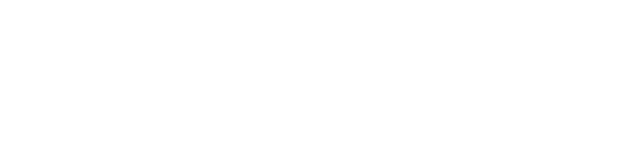
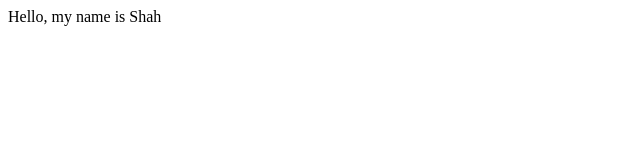
Before and after one commit to kaiser-shah/portfolio-project, a website: page index.html in a window 1280 px wide. Shown: the whole page, without its empty margins (0-640 px from the left). Drawn offline with Linux system fonts and the light colour scheme.

Commit message:
Add intro text

```diff
--- a/index.html
+++ b/index.html
@@ -8,6 +8,7 @@
   </head>
 
   <body>
+    Hello, my name is Shah
     <script src="script.js"></script>
   </body>
 </html>
```
